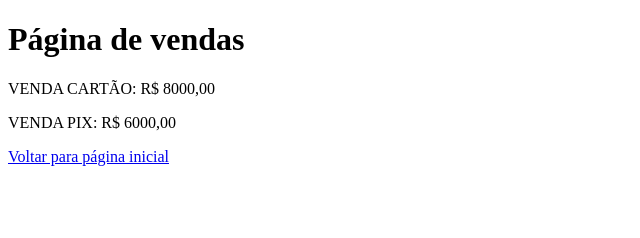
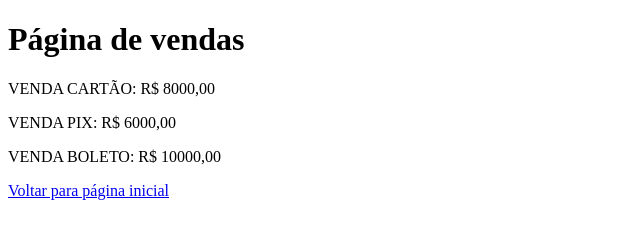
Before and after one commit to rytechh/curso-github, a plain HTML site: page vendas.html in a window 1280 px wide. Shown: the whole page, without its empty margins (0-640 px from the left). Drawn offline with Linux system fonts and the light colour scheme.

Commit message:
adicionado forma de pagamento BOLETOS

```diff
--- a/vendas.html
+++ b/vendas.html
@@ -9,6 +9,7 @@
     <h1>Página de vendas</h1>
     <p>VENDA CARTÃO: R$ 8000,00</p>
     <p>VENDA PIX: R$ 6000,00</p>
+    <p>VENDA BOLETO: R$ 10000,00</p>
     <a href="index.html"> Voltar para página inicial</a>
 </body>
 </html>
```
